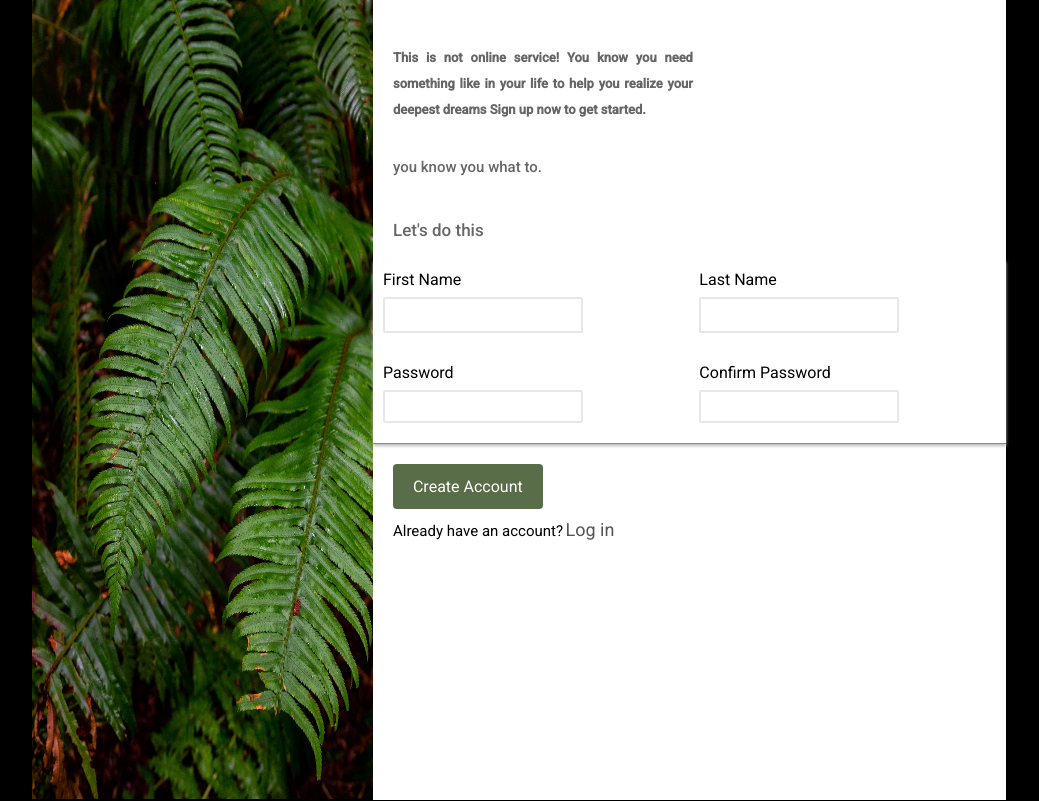
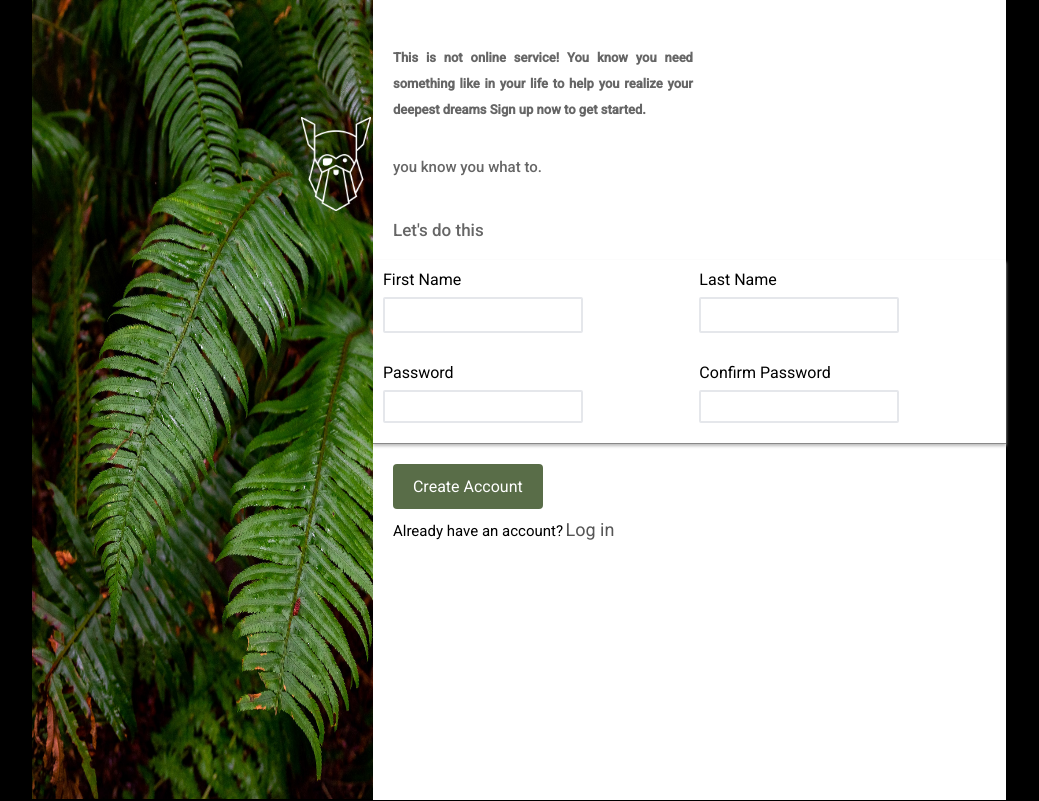
Before and after one commit to Akul-sada/ProjectSignupForm, a plain HTML site: page index.html in a window 1280 px wide. Shown: the whole page, without its empty margins (121-1160 px from the left). Drawn offline with Linux system fonts and the light colour scheme.

Commit message:
add logo

```diff
--- a/index.html
+++ b/index.html
@@ -14,8 +14,14 @@
     <title>sign-up-form</title>
   </head>
   <body>
+    <div class="container">
+
+    <img src="logo.png" alt="Odin logo" class="logo">
     <section class="form">
-      <div class="image"><img src="./img.jpg" alt="form image" /></div>
+
+      <div class="image">
+        <img src="./img.jpg" alt="form image" />
+      </div>
       <div class="form-container">
         <div class="text-container">
           <p class="text">
@@ -61,5 +67,6 @@
         </form>
       </div>
     </section>
+  </div>
   </body>
 </html>
--- a/style.css
+++ b/style.css
@@ -14,16 +14,28 @@ body{
     background-color: #000;
     overflow: hidden;
 }
+
+
 section.form{
     display: flex;
     align-items: center;
     justify-content: center;
     height: 100vh;
-
+    width: 100%;
+    /* width: 100vw; */
 }
 section.form img{
     width: 100%;
     height: 100vh;
+    position: relative;
+}
+.logo{
+    width: 7rem;
+    position: absolute;
+    z-index: 1;
+    top: 117px;
+    /* left: 44rem; */
+    left: 33%;
 }
 div.image{
     flex: 0 0 35%;
```
Also changed, not shown: logo.png (added).
